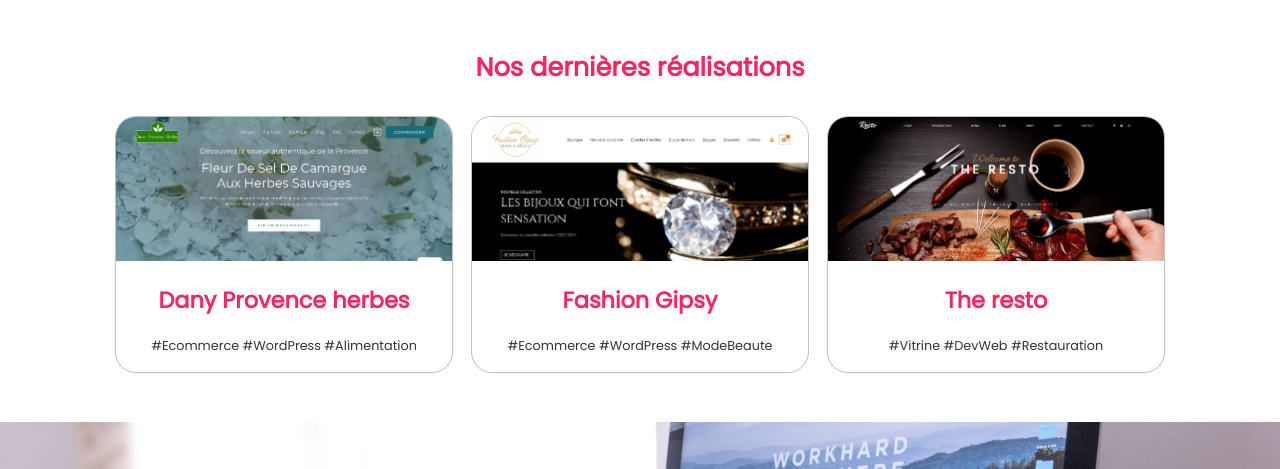
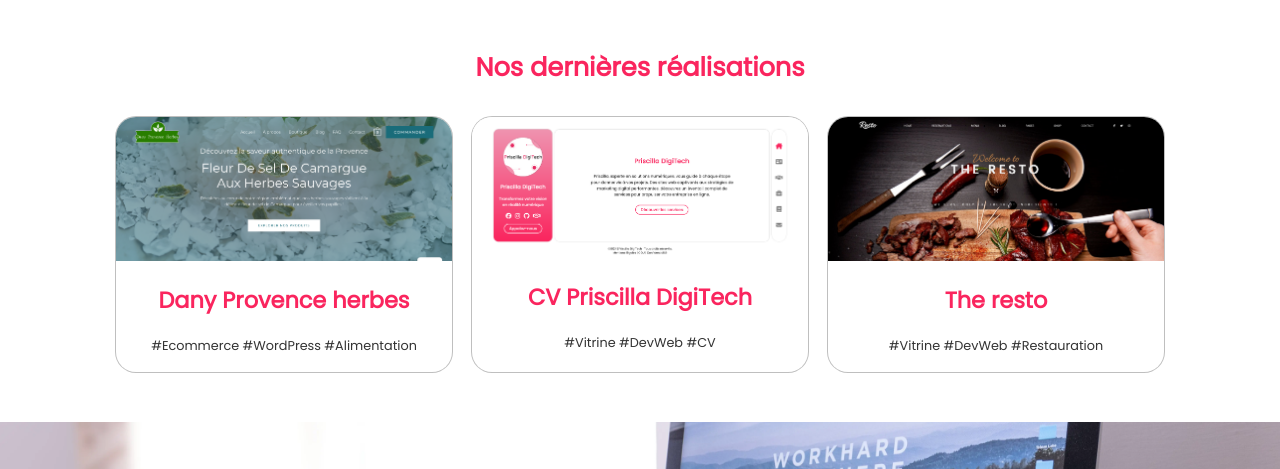
Before and after one commit to PriscillaDigiTech/Priscilla-DigiTechV2, a plain HTML site: page index.html in a window 1280 px wide. Shown: the part 2345-2814 px from the top of the page. Drawn offline with Linux system fonts and the light colour scheme.

Commit message:
26/02/24 Version fini

```diff
--- a/index.html
+++ b/index.html
@@ -300,15 +300,15 @@
               </p>
             </div>
           </a>
-          <a href="https://fashiongipsy.fr/" target="_blank">
+          <a href="https://cv.priscilladigitech.fr/" target="_blank">
             <div>
               <img
-                src="./assets/img/fashion-gipsy.webp"
-                alt="Site Fashion Gipsy"
+                src="./assets/img/cv_priscilladigitech.png"
+                alt="Site CV Priscilla DigiTech"
               />
-              <h3>Fashion Gipsy</h3>
+              <h3>CV Priscilla DigiTech</h3>
               <p>
-                <small>#Ecommerce #WordPress #ModeBeaute</small>
+                <small>#Vitrine #DevWeb #CV</small>
               </p>
             </div>
           </a>
```
Also changed, not shown: portfolio.html (+12 -0 lines), assets/img/cv_priscilladigitech.png (added), 3 other files.
